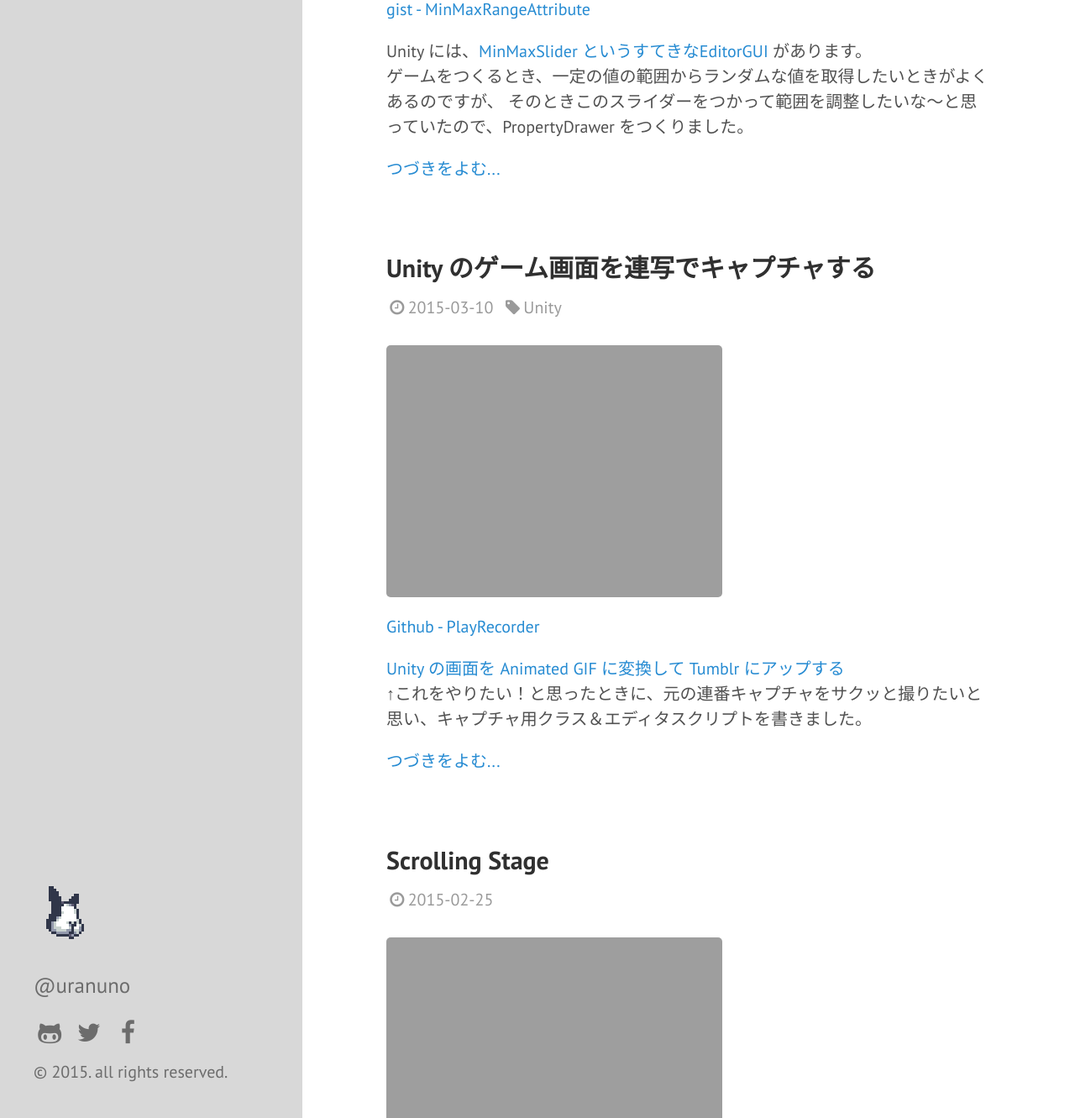
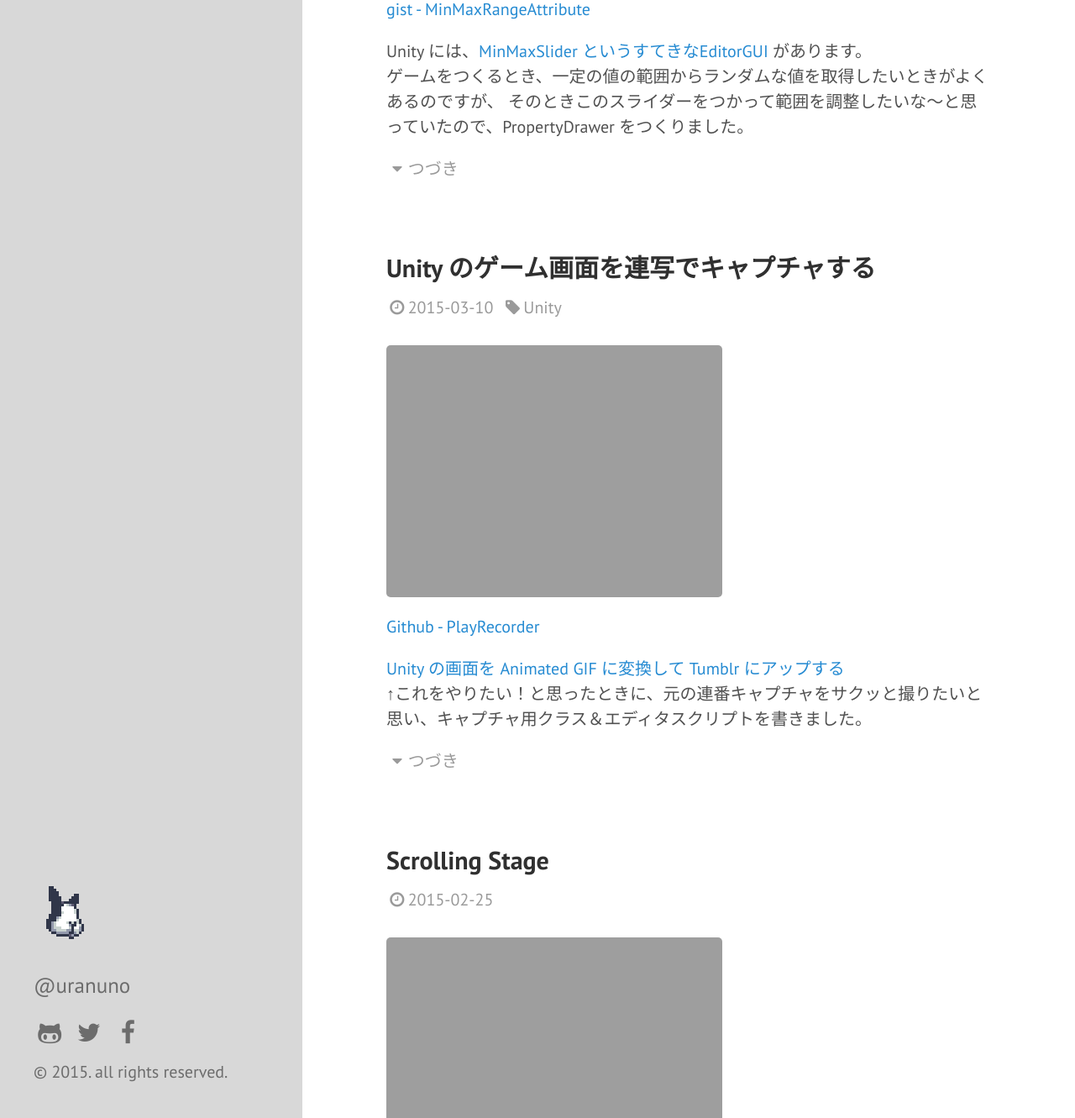
Before and after one commit to uranuno/uranuno.github.io, a Jekyll site: the page built from index.html, in a window 1280 px wide and 1400 px high, scrolled down 495 px, cut to the strip 69-1400 px from the top of the window. Shown: the whole strip at 84% size. Built offline with Jekyll 4.4.1, drawn with Linux system fonts in a browser that asks for light colours; nearby versions of some CDN libraries; Markdown is read by kramdown in place of the engine named in the settings; the list of posts is cut into pages by our own code; some of the changed text lies outside the part shown.

Commit message:
つづきをよむの処理改善

```diff
--- a/_config.yml
+++ b/_config.yml
@@ -13,11 +13,11 @@
 baseurl:          /
 
 # Author
-author:           'yumi nunoura'
+author:           "yumi nunoura"
 
 # Layout
 paginate:         5
-excerpt_separator: <!-- more -->
+excerpt_separator: "<!-- more -->"
 
 # Sitemap
 gems:
--- a/index.html
+++ b/index.html
@@ -21,9 +21,11 @@
       </span>
     </span>
     {{ post.excerpt }}
-    <a href="{{ post.url }}">
-      つづきをよむ...
+    {% if post.content contains site.excerpt_separator %}
+    <a href="{{ post.url }}" class="readmore">
+      <i class="fa fa-caret-down fa-fw"></i>つづき
     </a>
+    {% endif %}
   </div>
   {% endfor %}
 </div>
--- a/public/css/nunomemo.css
+++ b/public/css/nunomemo.css
@@ -50,11 +50,12 @@
   font-size: 1rem;
 }
 
-/* Date and Tag */
+/* Date and Tag and ReadMore*/
 .post-date {
   margin-bottom: 1.5rem;
 }
-.post-date a {
+.post-date a,
+.readmore {
   color: #9a9a9a;
 }
 .post-tags {
```
